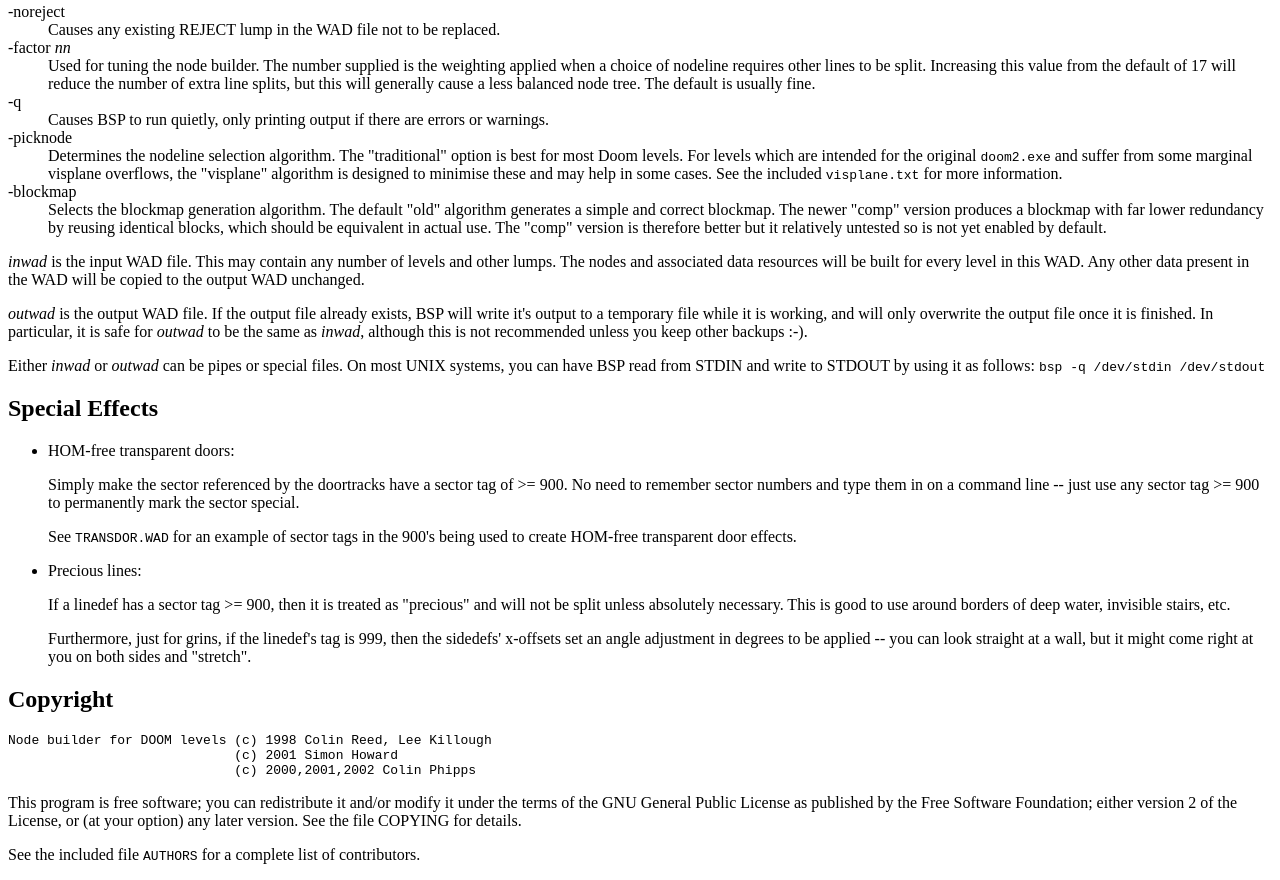
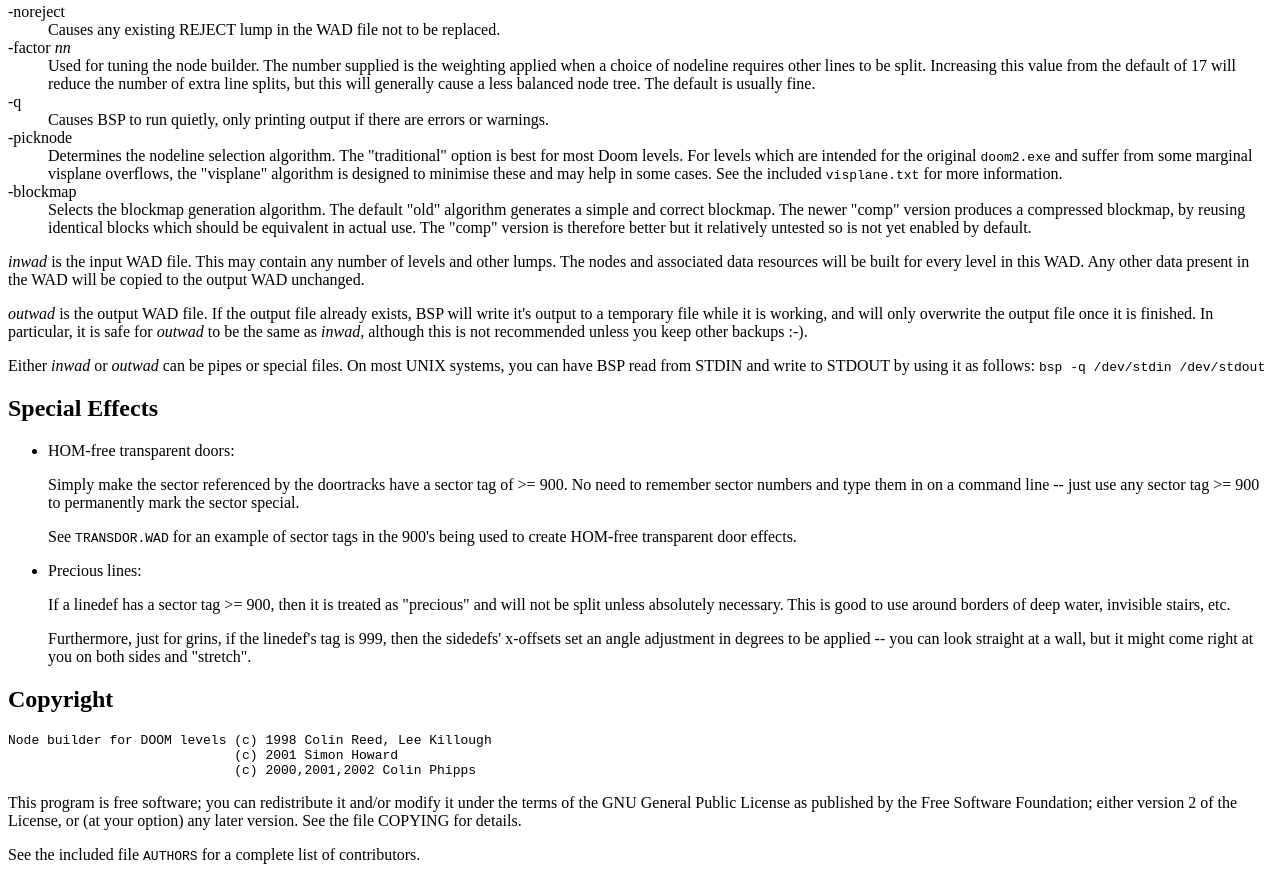
Before and after one commit to cph6/bsp, a plain HTML site: page index.html in a window 1280 px wide. Shown: the part 700-1580 px from the top of the page. Drawn offline with Linux system fonts and the light colour scheme.

Commit message:
Rewording

```diff
--- a/index.html
+++ b/index.html
@@ -7,7 +7,7 @@
   </rdf:RDF>
  </head>
  <body>
-<!-- $Id: index.html,v 1.4 2002/07/25 17:18:24 cph Exp $ -->
+<!-- $Id: index.html,v 1.5 2002/07/27 18:22:20 cph Exp $ -->
   <p>This is v5.1 of BSP, one of the best node builders for Doom.</p>
   <p>BSP is currently maintained by <a
 href="mailto:cph@cph.demon.co.uk">Colin Phipps</a>.
@@ -54,7 +54,7 @@ of extra line splits, but this will generally cause a less balanced node
 tree. The default is usually fine.</dd>
     <dt>-q</dt><dd>Causes BSP to run quietly, only printing output if there are errors or warnings.</dd>
     <dt>-picknode</dt><dd>Determines the nodeline selection algorithm. The &quot;traditional&quot; option is best for most Doom levels. For levels which are intended for the original <code>doom2.exe</code> and suffer from some marginal visplane overflows, the &quot;visplane&quot; algorithm is designed to minimise these and may help in some cases. See the included <code>visplane.txt</code> for more information.</dd>
-    <dt>-blockmap</dt><dd>Selects the blockmap generation algorithm. The default &quot;old&quot; algorithm generates a simple and correct blockmap. The newer &quot;comp&quot; version produces a blockmap with far lower redundancy by reusing identical blocks, which should be equivalent in actual use. The &quot;comp&quot; version is therefore better but it relatively untested so is not yet enabled by default.</dd>
+    <dt>-blockmap</dt><dd>Selects the blockmap generation algorithm. The default &quot;old&quot; algorithm generates a simple and correct blockmap. The newer &quot;comp&quot; version produces a compressed blockmap, by reusing identical blocks  which should be equivalent in actual use. The &quot;comp&quot; version is therefore better but it relatively untested so is not yet enabled by default.</dd>
    </dl>
    <p><i>inwad</i> is the input WAD file. This may contain any number of
 levels and other lumps. The nodes and associated data resources will be built
```
